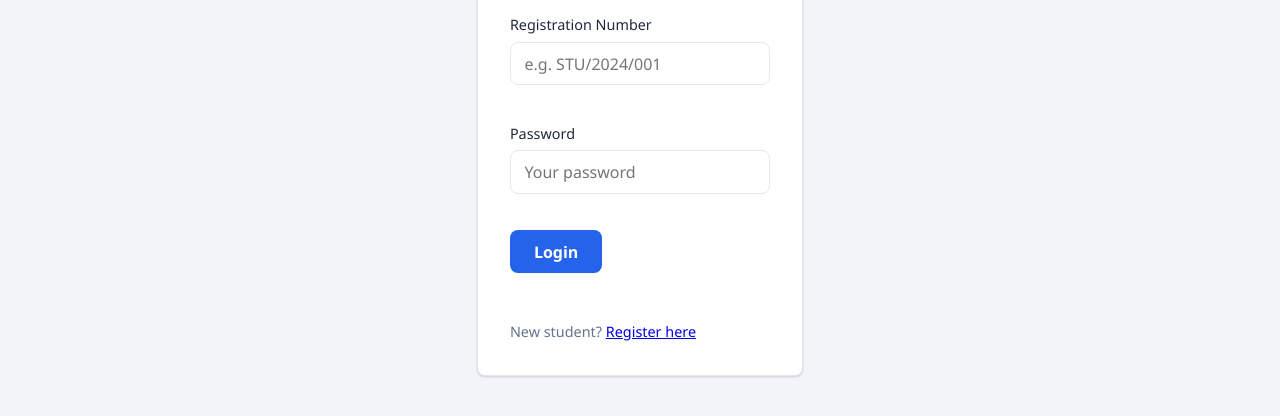
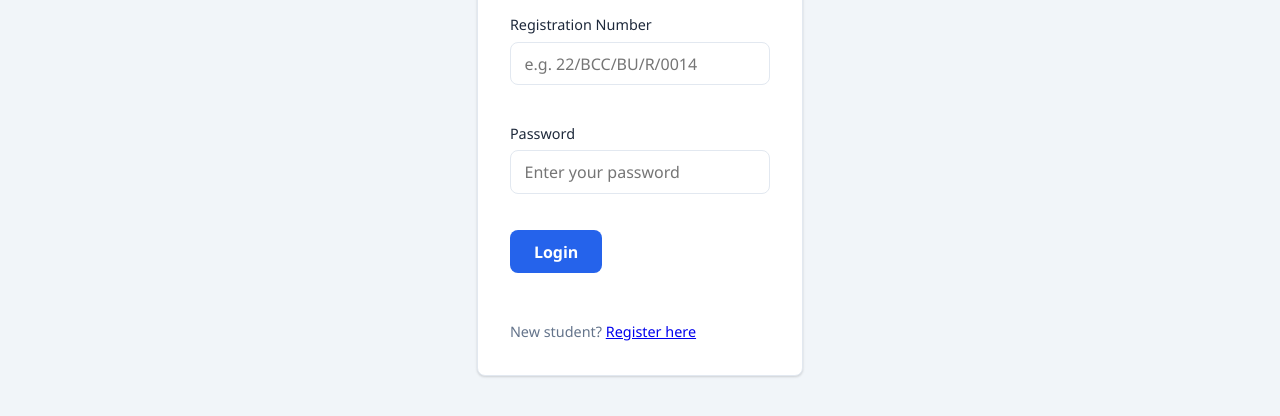
Before and after one commit to mosestandu856-coder/BU-Attendance-Portal, a website: page public/login.html in a window 1280 px wide. Shown: the part 166-582 px from the top of the page. Drawn offline with Linux system fonts and the light colour scheme.

Commit message:
fix: update login placeholders for reg number and password

```diff
--- a/public/login.html
+++ b/public/login.html
@@ -19,12 +19,12 @@
       <form id="login-form" novalidate>
         <div class="form-group">
           <label for="login-reg">Registration Number</label>
-          <input type="text" id="login-reg" placeholder="e.g. STU/2024/001" autocomplete="username" required>
+          <input type="text" id="login-reg" placeholder="e.g. 22/BCC/BU/R/0014" autocomplete="username" required>
           <span class="error-msg" id="reg-error"></span>
         </div>
         <div class="form-group">
           <label for="login-password">Password</label>
-          <input type="password" id="login-password" placeholder="Your password" autocomplete="current-password" required>
+          <input type="password" id="login-password" placeholder="Enter your password" autocomplete="current-password" required>
           <span class="error-msg" id="password-error"></span>
         </div>
         <button type="submit">Login</button>
```
